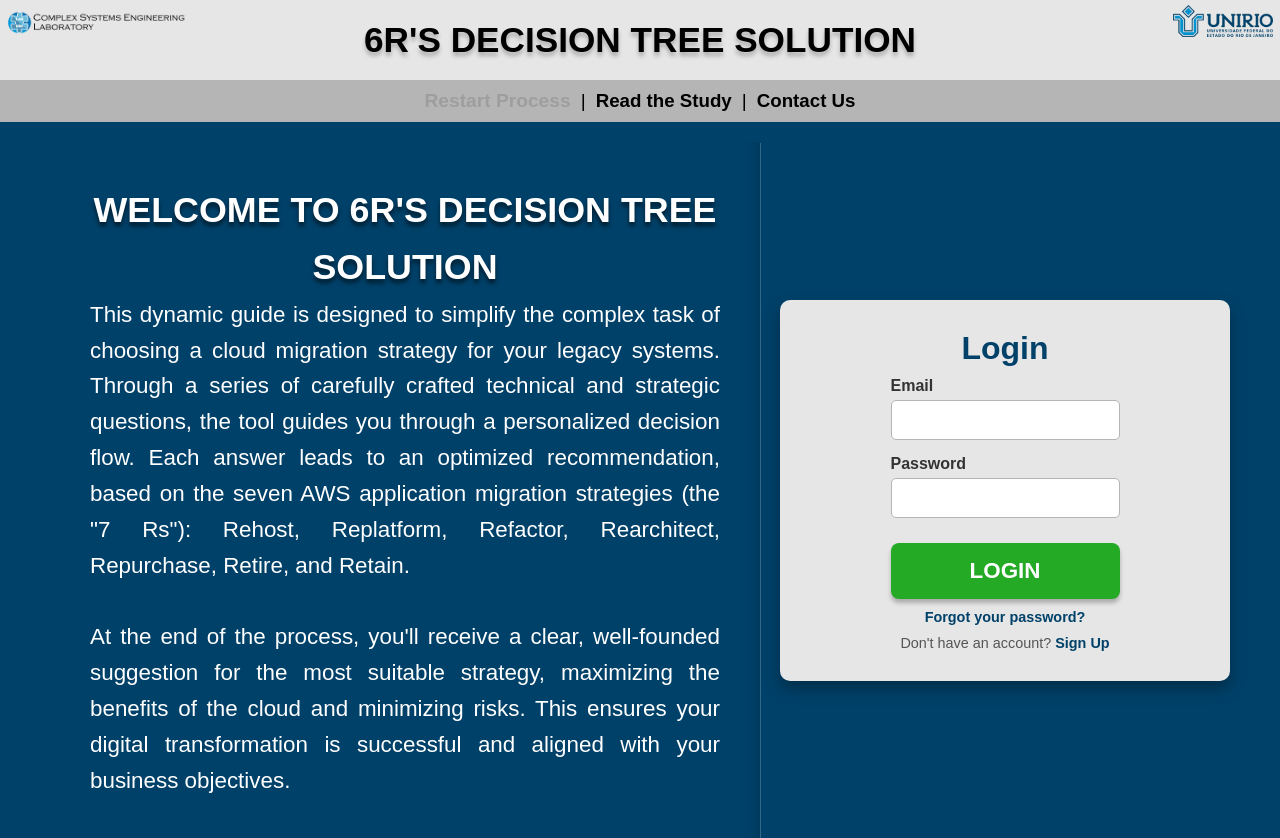
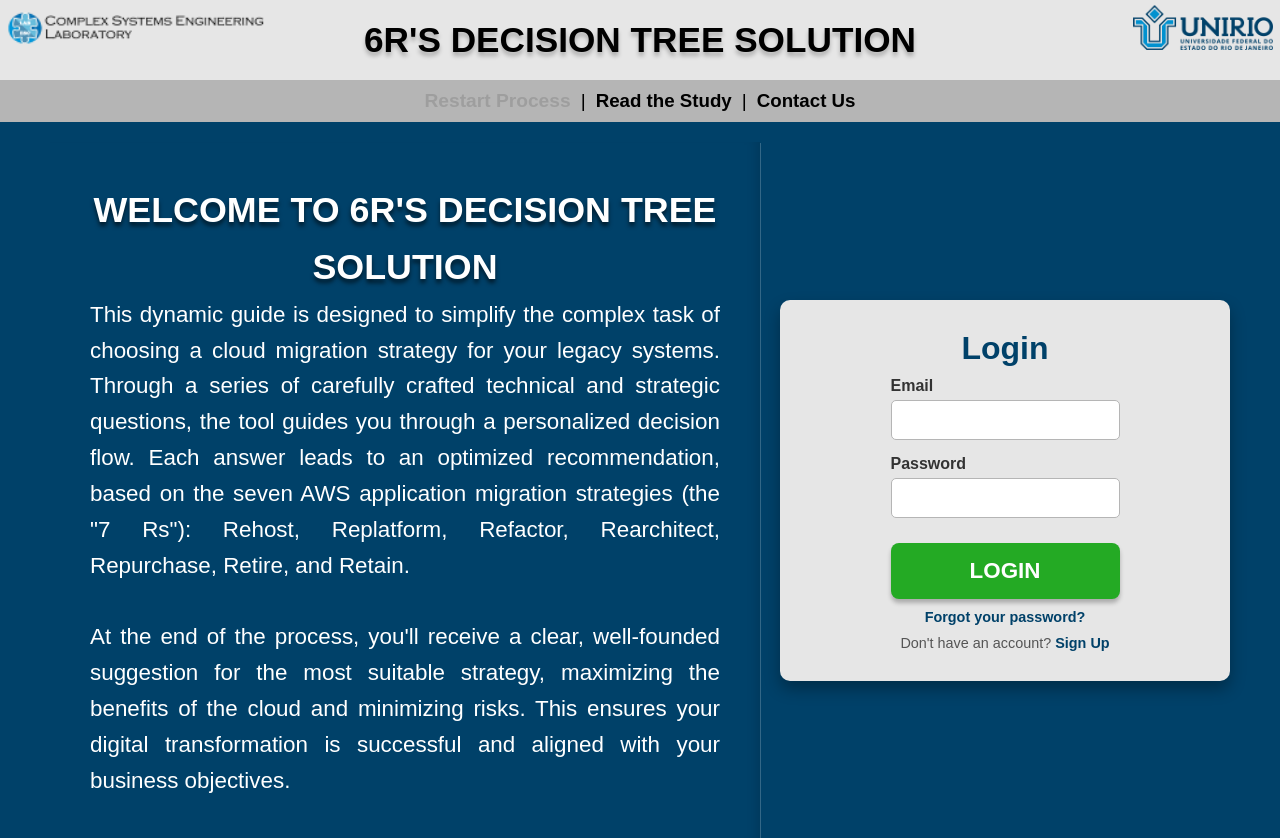
Before and after one commit to claudiocoelhojr/6rs-decisiontree-solution, a plain HTML site: page frontend/index.html in a window 1280 px wide. Drawn offline with nearby package versions, Linux system fonts and the light colour scheme.

Commit message:
feat: style changing

```diff
--- a/frontend/style.css
+++ b/frontend/style.css
@@ -26,7 +26,7 @@ header {
     position: absolute;
     top: 10px;
     left: 7px;
-    width: clamp(120px, 18vw, 180px);
+    width: clamp(170px, 28vw, 260px);
     height: auto;
 }
 
@@ -34,7 +34,7 @@ header {
     position: absolute;
     top: 5px;
     right: 7px;
-    width: clamp(60px, 10vw, 100px);
+    width: clamp(80px, 13vw, 140px);
     height: auto;
 }
 
```
